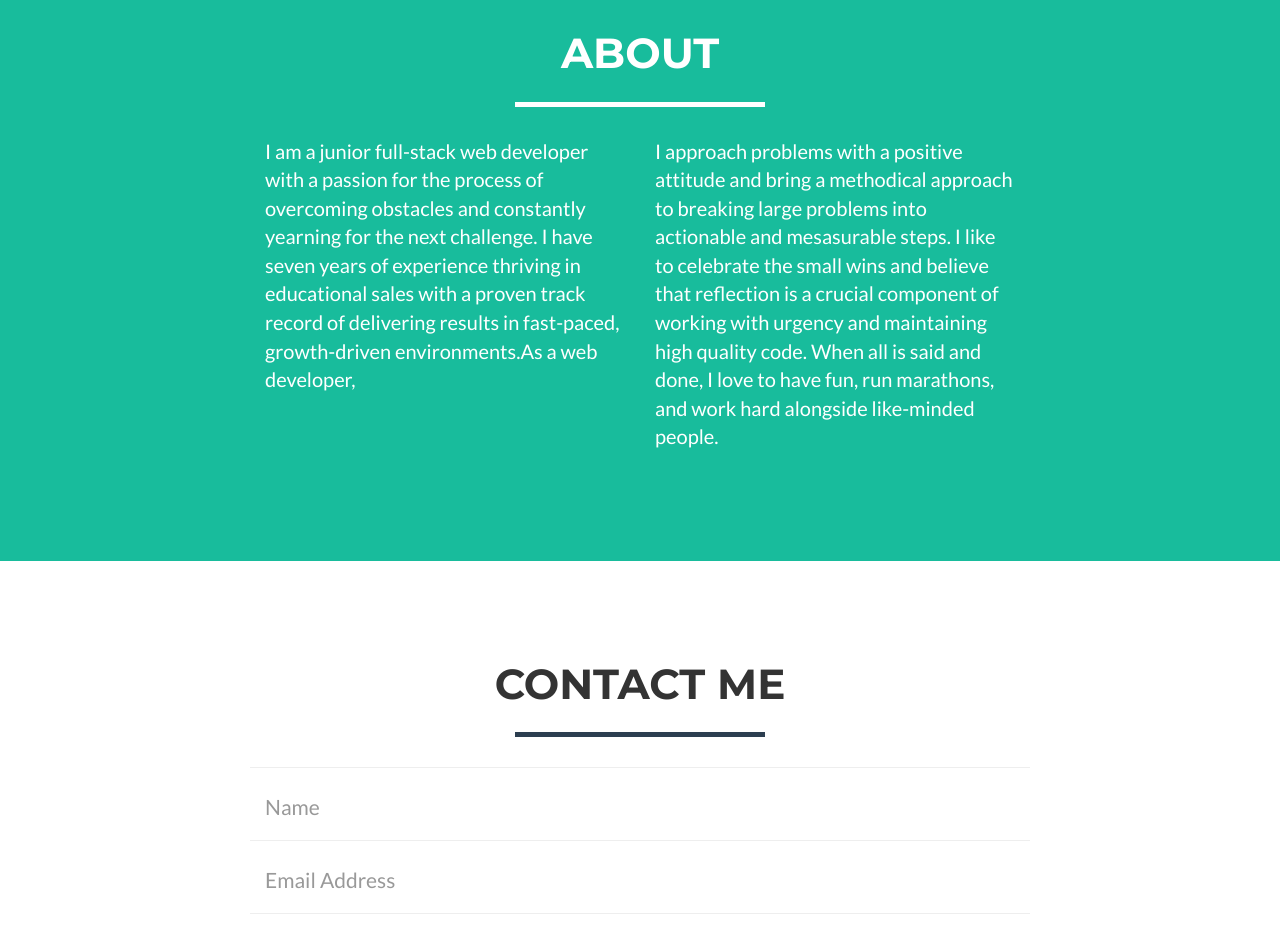
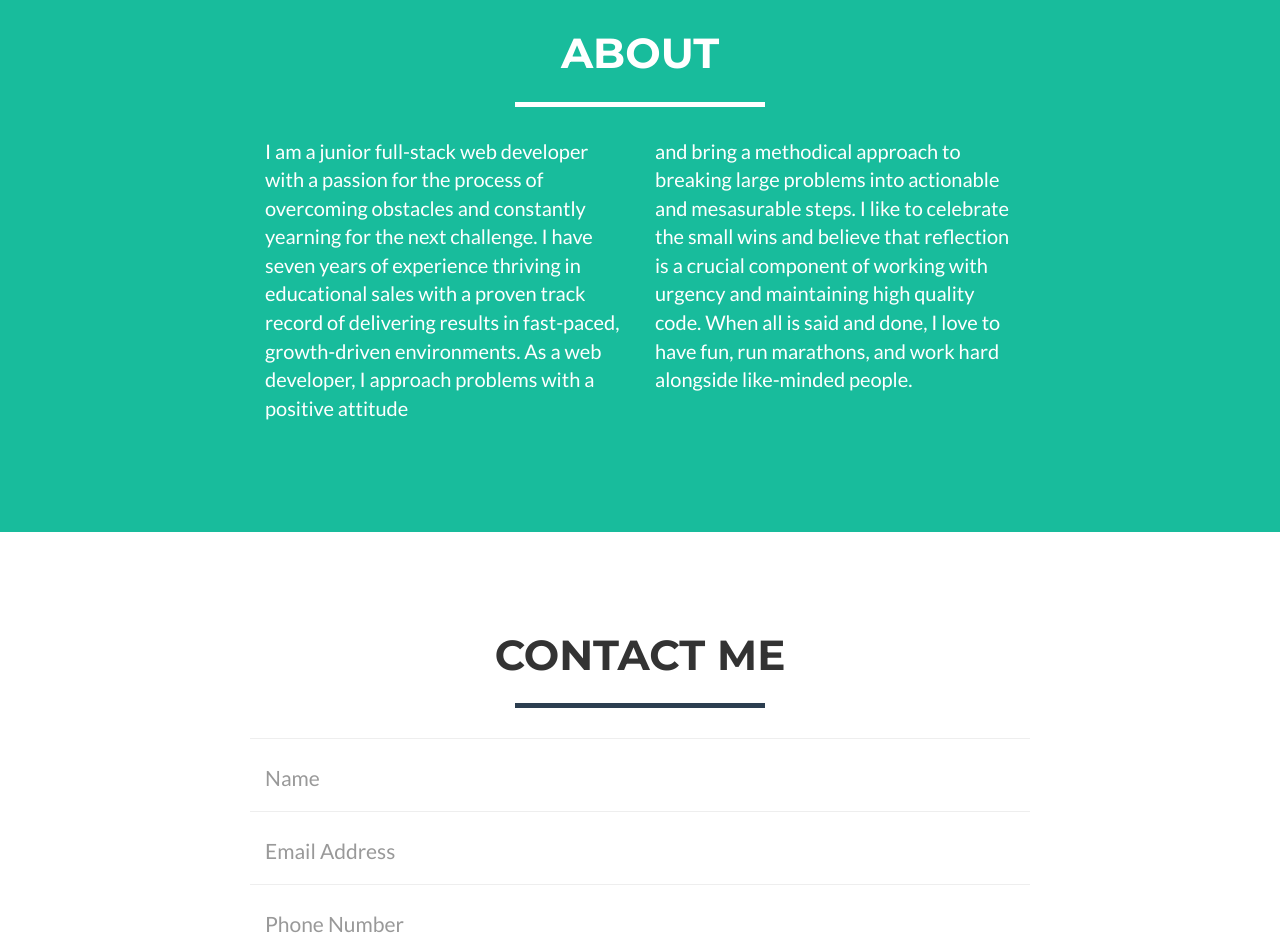
Before and after one commit to jdaly04/portfolio, a website: page index.html in a window 1280 px wide. Shown: the part 1600-2537 px from the top of the page. Drawn offline with nearby package versions, Linux system fonts and the light colour scheme.

Commit message:
Edits about again.
Updates about with balanced columns.

```diff
--- a/index.html
+++ b/index.html
@@ -137,10 +137,10 @@
             </div>
             <div class="row">
                 <div class="col-lg-4 col-lg-offset-2">
-                    <p>I am a junior full-stack web developer with a passion for the process of overcoming obstacles and constantly yearning for the next challenge. I have seven years of experience thriving in educational sales with a proven track record of delivering results in fast-paced, growth-driven environments.As a web developer, </p>
+                    <p>I am a junior full-stack web developer with a passion for the process of overcoming obstacles and constantly yearning for the next challenge. I have seven years of experience thriving in educational sales with a proven track record of delivering results in fast-paced, growth-driven environments. As a web developer, I approach problems with a positive attitude </p>
                 </div>
                 <div class="col-lg-4">
-                    <p> I approach problems with a positive attitude and bring a methodical approach to breaking large problems into actionable and mesasurable steps. I like to celebrate the small wins and believe that reflection is a crucial component of working with urgency and maintaining high quality code. When all is said and done, I love to have fun, run marathons, and work hard alongside like-minded people.</p>
+                    <p>and bring a methodical approach to breaking large problems into actionable and mesasurable steps. I like to celebrate the small wins and believe that reflection is a crucial component of working with urgency and maintaining high quality code. When all is said and done, I love to have fun, run marathons, and work hard alongside like-minded people.</p>
                 </div>
             </div>
         </div>
```
